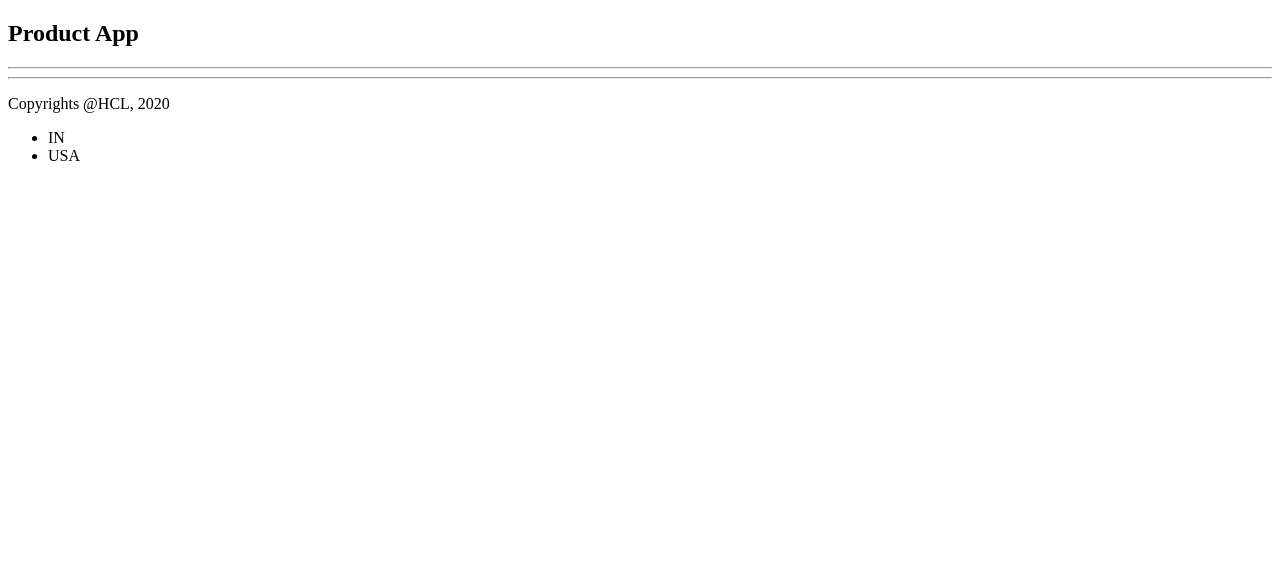
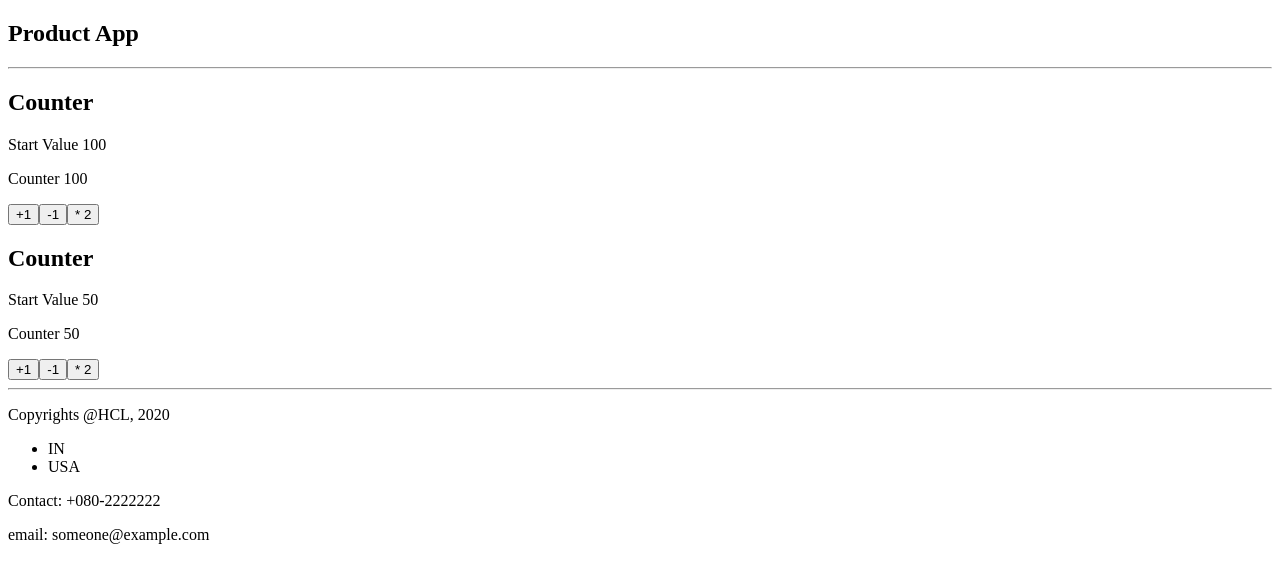
Before and after one commit to nodesense/hcl-react-2020, a React (Create React App) app: page / in a window 1280 px wide. Shown: the top 582 px of the page. Built offline with nearby package versions, Linux system fonts and the light colour scheme.

Commit message:
day 1 state intro

```diff
--- a/src/app/components/App.js
+++ b/src/app/components/App.js
@@ -2,6 +2,7 @@ import React from 'react';
 
 import Header from './Header';
 import Footer from './Footer';
+import Counter from './Counter';
 
 // functional component
 // react calls function component
@@ -11,13 +12,25 @@ function App() {
     // convereted JS code by react preset/babel
     return (
         <div>
-            <h2>Product App</h2>
-            <Header />
+
+            <Header >
+                {/*  content children
+                    passed as props.children which is an array
+                */}
+                <h2>Product App</h2>
+            </Header>
+
+            <Counter startValue={100} />
+
+            <Counter startValue={50} />
+
 
             <Footer companyName="HCL"
-                    year={2020}
                     branches= { ['IN', 'USA'] }
-            />
+            >
+                <p>Contact: +080-2222222</p>
+                <p>email: someone@example.com</p>
+            </Footer>
         </div>
     );
 }
--- /dev/null
+++ b/src/app/components/Counter.js
@@ -0,0 +1,120 @@
+import React from 'react';
+
+import PropTypes from 'prop-types';
+
+// class component
+class Counter extends React.Component {
+    //ES.next/stage-2, allow static variable inside class
+
+    static defaultProps = {
+        startValue: 0
+    }
+
+    static propTypes = {
+        startValue: PropTypes.number
+    }
+
+    // called once per instance
+    // props are passed as first argument
+    constructor(props) {
+        super(props); //good practice
+        // props in constructor useful for initialize component state
+        console.log('Counter cons', this.props)
+
+        // state/key word
+        // only for class component
+        // initialize the state, type of object
+        // key: value
+        // mutable using setState
+        this.state = {
+            flag: true,
+            counter: this.props.startValue
+        }
+        // ES5, using bind
+        // bind takes object and function, bind them
+        // called bound method
+        // const func = this.increment;
+        //const bound = func.bind(this);
+        //this.increment = bound;
+        this.increment = this.increment.bind(this);
+    }
+
+    // resolve this using bind method
+    increment() {
+        console.log("increment before ", this.state);
+        // BAD APPROACH this.state.counter++; //WRONG WAY
+        // new state as arg, then later merge with current state
+        // trigger the render to be called
+        // async func
+        this.setState ({
+            counter: this.state.counter + 1
+        }, () => {
+            // callback, called after render, setState become current state
+            console.log('callback', this.state)
+            this.setState ({
+                counter: this.state.counter + 1
+            });
+        })
+
+        console.log("increment after ", this.state);
+    }
+
+    // ES6 : using arrow func in render function
+
+    decrement() {
+        console.log('decrement before ',this.state);
+        // -1 and again -1
+        // functional set State/ recommended approach
+        this.setState( (prevState) => {
+            console.log('PrevState', prevState);
+            // return new state
+            return {
+                counter: prevState.counter - 1
+            }
+        })
+
+        this.setState( (prevState) => {
+            console.log('PrevState 2:  ', prevState);
+            // return new state
+            return {
+                counter: prevState.counter - 1
+            }
+        })
+    }
+
+    // ES.NEXT
+    // recommended
+    multiply = () => {
+        console.log('multiply before ', this.state);
+    }
+
+    //must have
+    // called by react
+    // create and return virtual dom
+    render() {
+        console.log('Counter render', this.state);
+        return (
+            <div>
+                <h2>Counter</h2>
+                <p>Start Value {this.props.startValue}</p>
+                <p>Counter {this.state.counter}</p>
+
+                <button onClick={this.increment}>
+                    +1
+                </button>
+
+                {/* creating a function inside another func */}
+                <button onClick={ () => this.decrement() }>
+                    -1
+                </button>
+
+                <button onClick={this.multiply }>
+                    * 2
+                </button>
+
+            </div>
+        )
+    }
+}
+
+export default Counter;
--- a/src/app/components/Footer.js
+++ b/src/app/components/Footer.js
@@ -1,11 +1,13 @@
 import React from 'react';
+
+import PropTypes from 'prop-types';
 
 // props are passed as first arg as an object
 // within JSX, only expression are allowed, no STATEMENTS
 const Footer = (props) => {
-    // props.year = 2021; // wrong
+    // props.year = 2021; // error, setter wrong
     // props.branches.push('UK') // BAD PRACTICE
-
+    console.log('footer props', props);
     return (
     <div>
         <hr />
@@ -17,8 +19,24 @@ const Footer = (props) => {
             ))
         }
         </ul>
+
+        {props.children}
     </div>
 )
     };
 
+Footer.propTypes = {
+    // to validate data type
+    // required/option properties
+    year: PropTypes.number, //optional
+    companyName: PropTypes.string.isRequired, //mandatory
+    branches: PropTypes.array.isRequired
+}
+
+// used if parent doens't pass props
+// { propertName: value }
+Footer.defaultProps = {
+    year: 2020, // used if parent component doesn't pass data
+}
+
 export default Footer;
--- a/src/app/components/Header.js
+++ b/src/app/components/Header.js
@@ -1,9 +1,10 @@
 import React from 'react';
 
 //es6 function
-const Header = () => {
+const Header = (props) => {
     return (
         <div>
+            {props.children}
             <hr />
         </div>
     )
```
